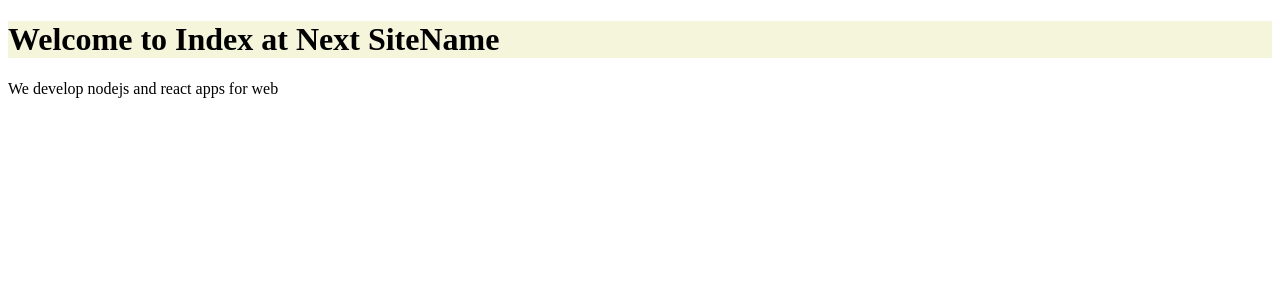
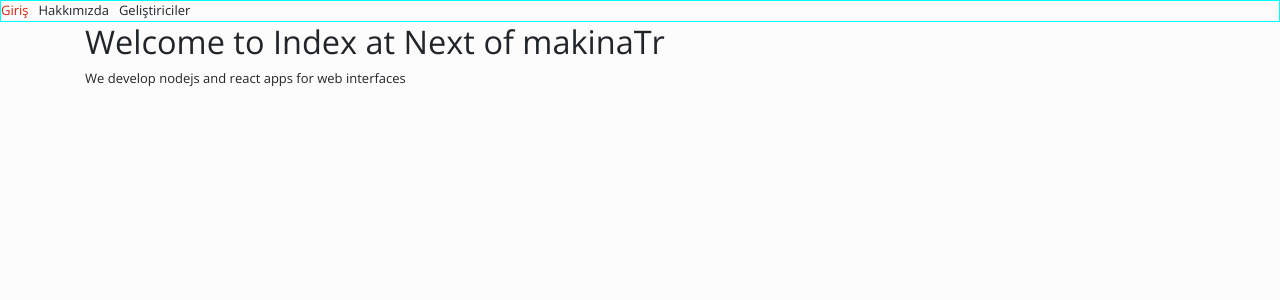
Before and after one commit to atalaymurat/makina-next, a Next.js app: page / in a window 1280 px wide. Shown: the top 300 px of the page. Built offline with nearby package versions, Linux system fonts and the light colour scheme.

Commit message:
layout bootsrap

```diff
--- /dev/null
+++ b/components/Layout.jsx
@@ -0,0 +1,17 @@
+import Navbar from './Navbar'
+import Head from 'next/head'
+
+const Layout = (props) => (
+  <div>
+    <Head>
+      <title>makinaTr</title>
+      <link rel="stylesheet" href="https://bootswatch.com/4/simplex/bootstrap.min.css" />
+    </Head>
+    <Navbar />
+    <div className="container">
+    {props.children}
+    </div>
+  </div>
+)
+
+export default Layout
--- /dev/null
+++ b/components/Navbar.jsx
@@ -0,0 +1,31 @@
+import Link from 'next/link'
+
+const Navbar = () => {
+  return (
+    <div>
+      <ul>
+        <li>
+          <Link href="/">
+            <a>Giriş</a>
+          </Link>
+        </li>
+        <li>Hakkımızda</li>
+        <li>Geliştiriciler</li>
+      </ul>
+      <style jsx>{`
+        ul {
+          display: flex;
+          list-style: none;
+          margin: 0;
+          padding: 0;
+          border: solid 1px cyan;
+        }
+        ul li {
+          margin-right: 10px;
+        }
+      `}</style>
+    </div>
+  )
+}
+
+export default Navbar
--- a/pages/index.js
+++ b/pages/index.js
@@ -1,9 +1,11 @@
+import Layout from '../components/Layout'
+
 const Index = () => {
   return (
-    <>
-      <h1 style={{background:"beige", width: "100%"}}>Welcome to Index at Next SiteName</h1>
-      <p>We develop nodejs and react apps for web</p>
-    </>
+    <Layout>
+      <h1>Welcome to Index at Next of makinaTr</h1>
+      <p>We develop nodejs and react apps for web interfaces</p>
+    </Layout>
   )
 }
 
```
